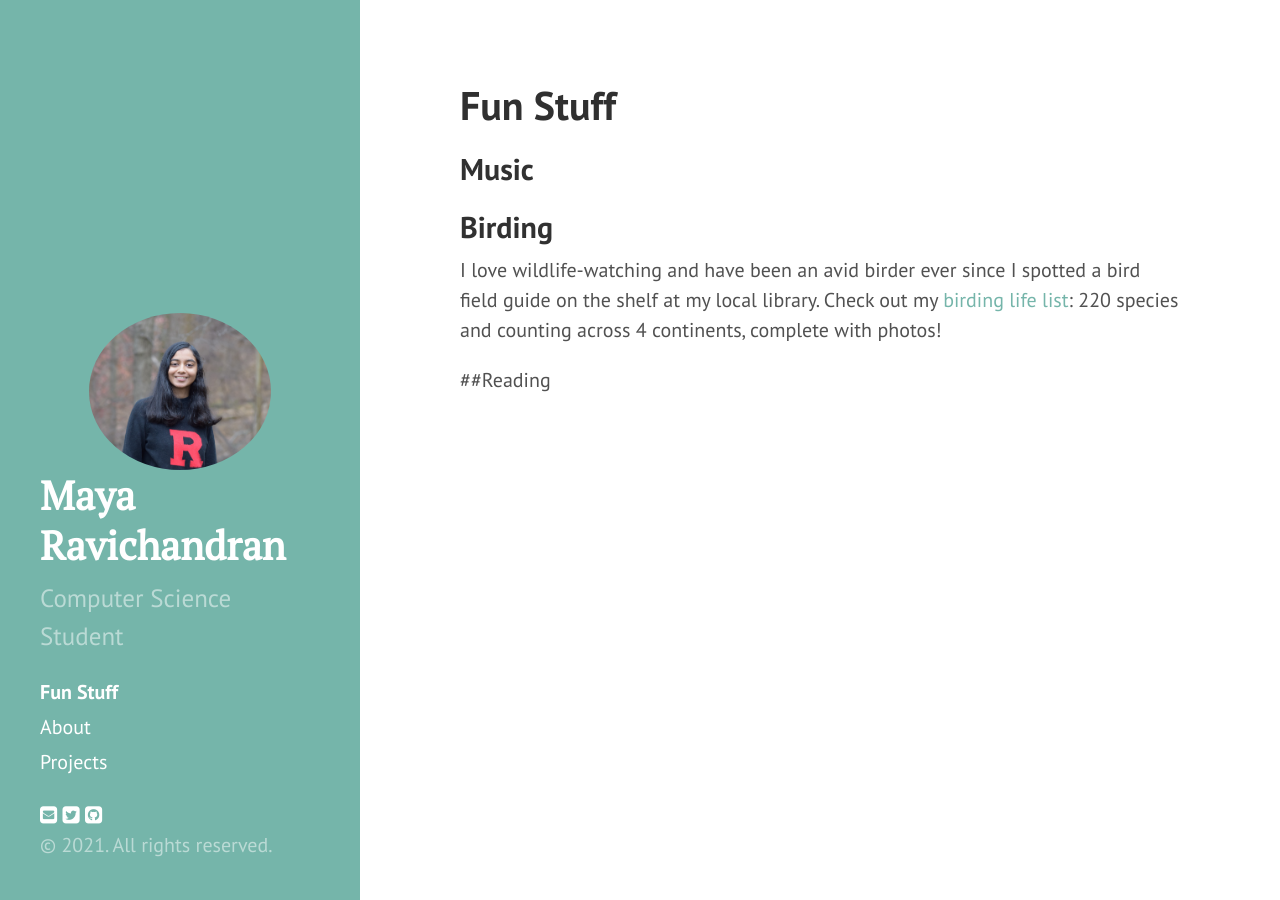
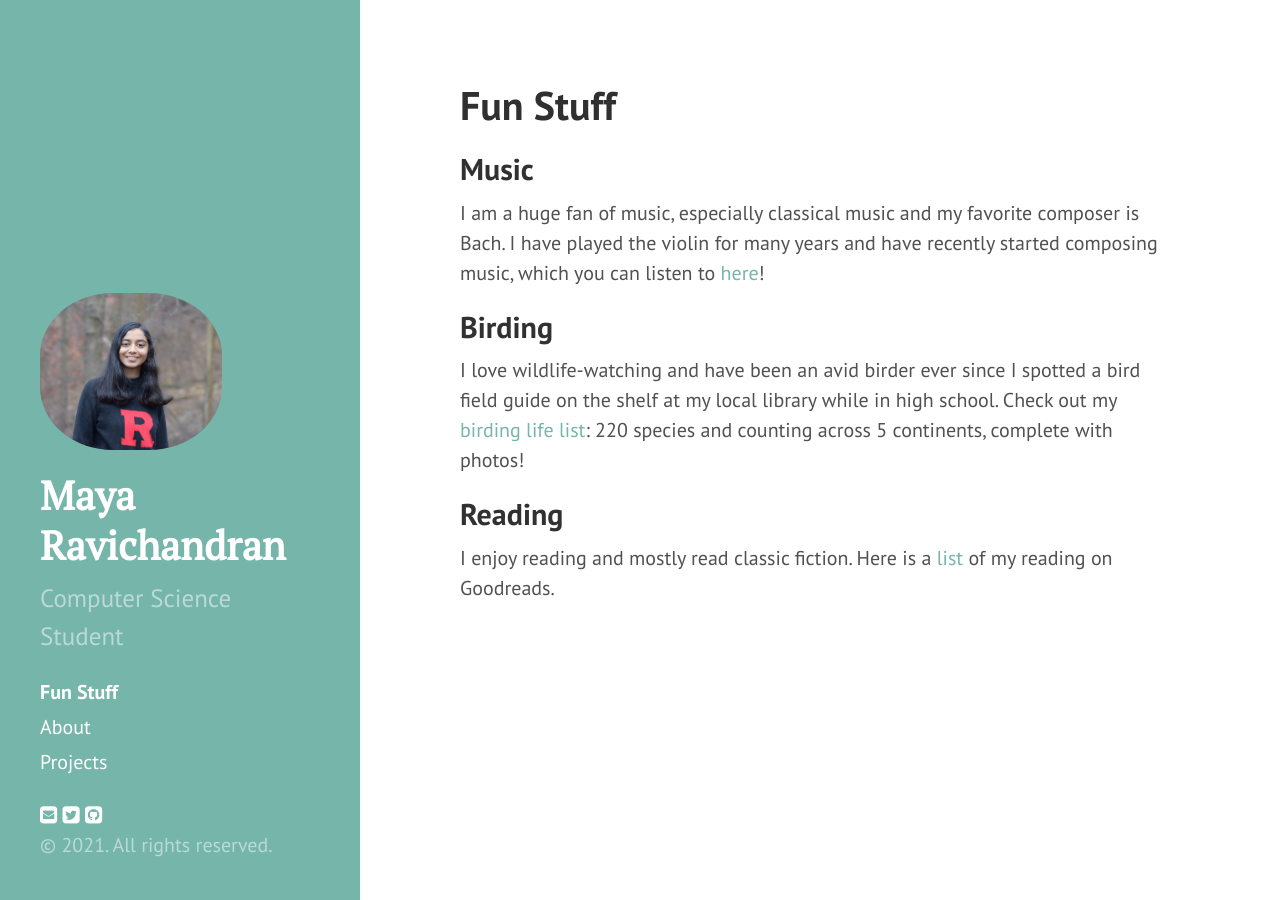
Before and after one commit to maravichandran/old-personal-website-v2, a Jekyll site: the page built from fun_stuff.md, in a window 1280 px wide. Built offline with Jekyll 4.4.1, drawn with Linux system fonts in a browser that asks for light colours; nearby versions of some CDN libraries; library files that are not in the unit come from our copies.

Commit message:
updated fun stuff

```diff
--- a/fun_stuff.md
+++ b/fun_stuff.md
@@ -4,8 +4,10 @@ title: Fun Stuff
 ---
 
 ## Music
+I am a huge fan of music, especially classical music and my favorite composer is Bach. I have played the violin for many years and have recently started composing music, which you can listen to [here](  https://www.instagram.com/music.with.maya/)!
 
 ## Birding
-I love wildlife-watching and have been an avid birder ever since I spotted a bird field guide on the shelf at my local library. Check out my [birding life list](https://www.notion.so/Birding-Life-List-b48348f3e901403597c762d92aff5497): 220 species and counting across 4 continents, complete with photos!
+I love wildlife-watching and have been an avid birder ever since I spotted a bird field guide on the shelf at my local library while in high school. Check out my [birding life list](https://www.notion.so/Birding-Life-List-b48348f3e901403597c762d92aff5497): 220 species and counting across 5 continents, complete with photos!
 
-##Reading
+## Reading
+I enjoy reading and mostly read classic fiction. Here is a [list](https://www.goodreads.com/user/show/127838671-maya-ravichandran) of my reading on Goodreads.
--- a/public/css/hyde.css
+++ b/public/css/hyde.css
@@ -101,10 +101,10 @@ a.sidebar-nav-item:focus {
 
 /* Sidebar profile photo */
 .sidebar-profile-photo {
-  border-radius: 50%;
+  border-radius: 40%;
   max-width: 65%;
   height: auto;
-  margin: auto;
+/*  margin: auto;*/
 }
 
 /* Sticky sidebar
```
